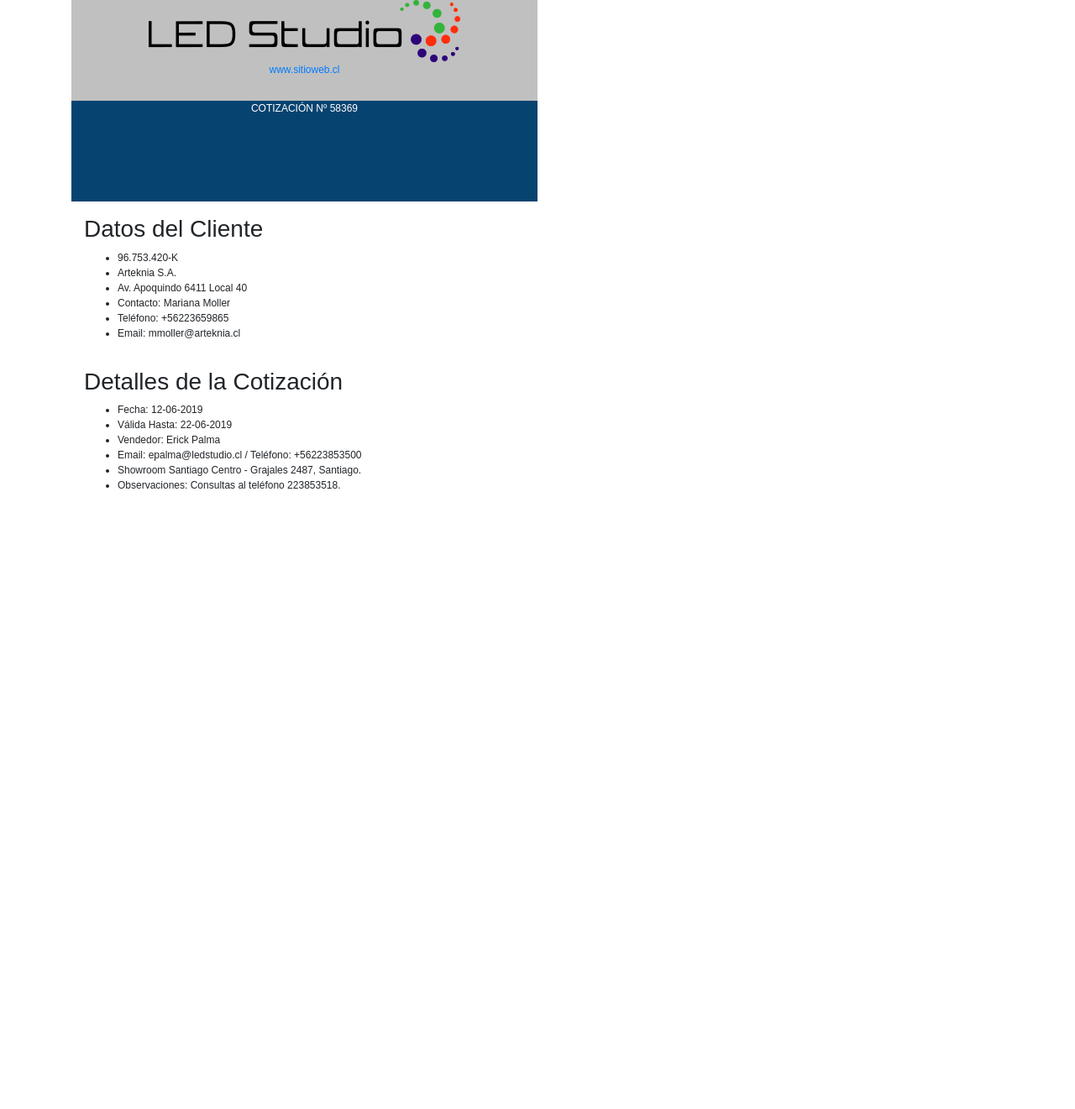
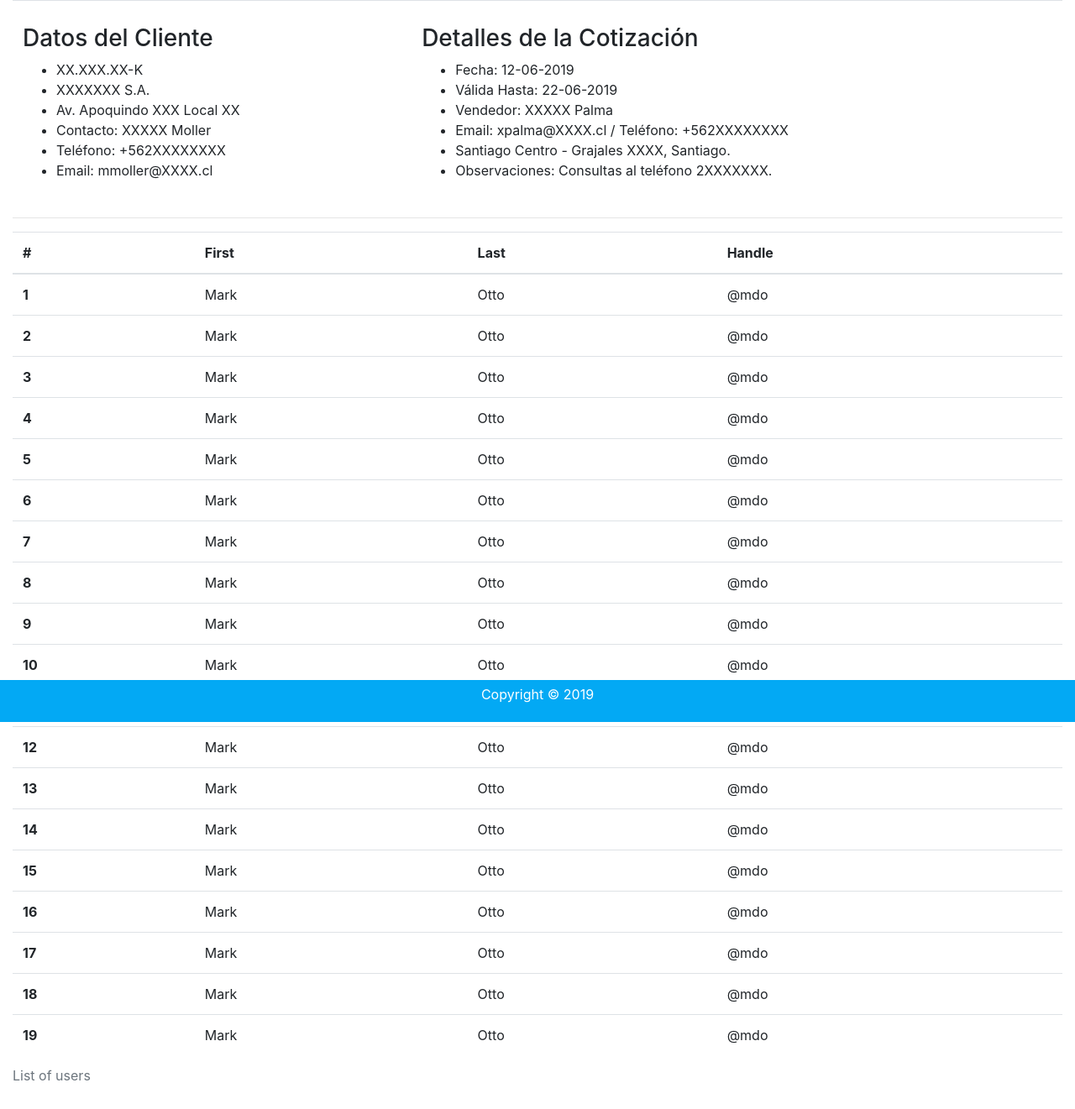
Before and after one commit to PelcMediaOficial/CI_Testcode, a CodeIgniter app: the page made by public_html/application/views/pdf-example.php in a window 1280 px wide. Shown: the whole page at 84% size. Before the commit the page ends 582 px from the top, so only its background shows below. Run offline with CodeIgniter, Linux system fonts and the light colour scheme.

Commit message:
update 31 julio 2019

```diff
--- a/public_html/application/config/config.php
+++ b/public_html/application/config/config.php
@@ -35,7 +35,7 @@ $config['base_url'] = 'http://testcode.test';
 | variable so that it is blank.
 |
 */
-$config['index_page'] = 'index.php';
+$config['index_page'] = '';
 
 /*
 |--------------------------------------------------------------------------
--- a/public_html/application/config/routes.php
+++ b/public_html/application/config/routes.php
@@ -4,6 +4,7 @@ defined('BASEPATH') OR exit('No direct script access allowed');
 $route['default_controller'] = 'welcome';
 
 $route['descarga'] = "PdfController";
+$route['tareas'] = "TaskController";
 
 $route['404_override'] = '';
 $route['translate_uri_dashes'] = FALSE;
--- a/public_html/application/views/pdf-example.php
+++ b/public_html/application/views/pdf-example.php
@@ -5,78 +5,109 @@
     <meta charset="UTF-8">
     <meta name="viewport" content="width=device-width, initial-scale=1.0">
     <meta http-equiv="X-UA-Compatible" content="ie=edge">
-    <title>PDF Cotización</title>
+    <title>DOMPDF</title>
     <link rel="stylesheet" href="https://stackpath.bootstrapcdn.com/bootstrap/4.3.1/css/bootstrap.min.css">
     <style>
-        @page { margin: 0px; font-family: sans-serif;}
-        body {
-            margin: 0px;
-            font-family: sans-serif;
-            font-size:12px;
+        /** Define the margins of your page **/
+        @page {
+            margin: 100px 25px;
         }
 
-        .text-center {
+        header {
+            position: fixed;
+            top: -60px;
+            left: 0px;
+            right: 0px;
+            height: 50px;
+
+            /** Extra personal styles **/
+            background-color: #03a9f4;
+            color: white;
             text-align: center;
+            line-height: 35px;
         }
 
-        .bg-gray {
-            background-color: silver;
-            color: #333;
-        }
+        footer {
+            position: fixed;
+            bottom: -60px;
+            left: 0px;
+            right: 0px;
+            height: 50px;
 
-        .bg-blue {
-            background-color: #074370;
-            color: #fff;
-        }
-
-        .col{
-            display:inline-block;
+            /** Extra personal styles **/
+            background-color: #03a9f4;
+            color: white;
+            text-align: center;
+            line-height: 35px;
         }
     </style>
 </head>
 
-<body class="container">
-    <div>
-        <div class="col w-50 bg-gray text-center" style="height:120px;">
-            <img src="<?= base_url('dist/img/logo.jpg')?>" class="logo" /><br/>
-            <a href="#">www.sitioweb.cl</a>
-        </div>
-        <div class="col w-50 bg-blue text-center" style="height:120px;">
-            <p>COTIZACIÓN Nº 58369</p>
-        </div>
-    </div>
-    <div>
-        <div class="col w-50">
-            <div>
+<body class="container-fluid">
+
+    <!-- Define header and footer blocks before your content -->
+    <header>
+        Our Code World
+    </header>
+
+    <footer>
+        Copyright &copy; <?php echo date("Y");?>
+    </footer>
+
+    <table class="table">
+        <tbody>
+            <tr>
+                <td>
                     <p>
                         <h3>Datos del Cliente</h3>
                         <ul>
-                <li>96.753.420-K</li>
-                <li>Arteknia S.A.</li>
-                <li>Av. Apoquindo 6411 Local 40</li>
-                <li>Contacto: Mariana Moller</li>
-                <li>Teléfono: +56223659865</li>
-                <li>Email: mmoller@arteknia.cl</li>
+                            <li>XX.XXX.XX-K</li>
+                            <li>XXXXXXX S.A.</li>
+                            <li>Av. Apoquindo XXX Local XX</li>
+                            <li>Contacto: XXXXX Moller</li>
+                            <li>Teléfono: +562XXXXXXXX</li>
+                            <li>Email: mmoller@XXXX.cl</li>
                         </ul>
                         <p>
-            </div>
-        </div>
-        <div class="col w-50">
+                </td>
+                <td>
                     <p>
                         <h3>Detalles de la Cotización</h3>
                         <ul>
                             <li>Fecha: 12-06-2019</li>
                             <li>Válida Hasta: 22-06-2019</li>
-                    <li>Vendedor: Erick Palma</li>
-                    <li>Email: epalma@ledstudio.cl / Teléfono: +56223853500</li>
-                    <li>Showroom Santiago Centro - Grajales 2487, Santiago.</li>
-                    <li>Observaciones: Consultas al teléfono 223853518.</li>
+                            <li>Vendedor: XXXXX Palma</li>
+                            <li>Email: xpalma@XXXX.cl / Teléfono: +562XXXXXXXX</li>
+                            <li>Santiago Centro - Grajales XXXX, Santiago.</li>
+                            <li>Observaciones: Consultas al teléfono 2XXXXXXX.</li>
                         </ul>
                         <p>
-        </div>
-    </div>
-    <div class="footer">
-    </div>
+                </td>
+            </tr>
+        </tbody>
+    </table>
+    <hr />
+    <table class="table">
+        <caption>List of users</caption>
+        <thead>
+            <tr>
+                <th scope="col">#</th>
+                <th scope="col">First</th>
+                <th scope="col">Last</th>
+                <th scope="col">Handle</th>
+            </tr>
+        </thead>
+        <tbody>
+            <?php for ($i=1; $i < 20; $i++) : ?>
+            <tr>
+                <th scope="row"><?= $i ?></th>
+                <td>Mark</td>
+                <td>Otto</td>
+                <td>@mdo</td>
+            </tr>
+            <?php endfor; ?>
+        </tbody>
+    </table>
 </body>
 
 </html>
```
Also changed, not shown: public_html/application/controllers/TaskController.php (added, +19 -0 lines), public_html/application/controllers/Welcome.php (+2 -17 lines), public_html/application/views/task-list.php (added, +43 -0 lines), public_html/application/views/welcome_message.php (+19 -26 lines), public_html/.htaccess, 6 other files. Lines whose indentation alone changed are shown as unchanged.
